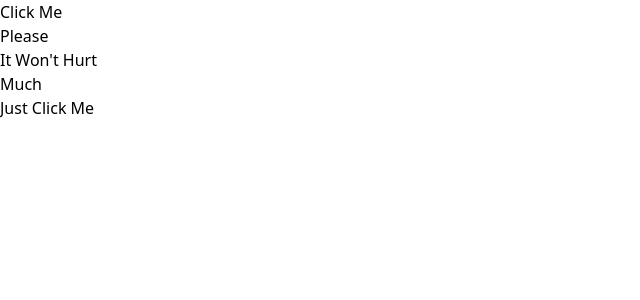
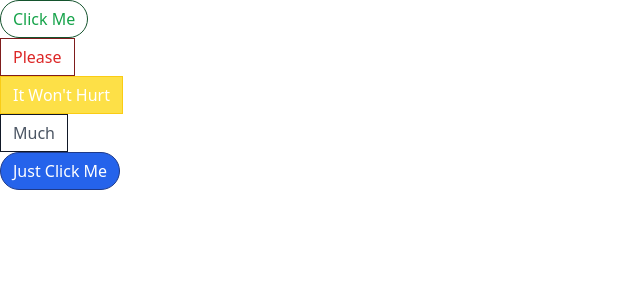
Before and after one commit to preston-bateman/comps, a React (Vite) app: page / in a window 1280 px wide. Shown: the top 300 px of the page, without its empty margins (0-640 px from the left). Built offline with nearby package versions, Linux system fonts and the light colour scheme.

Commit message:
fix of the css specificity error

```diff
--- a/package.json
+++ b/package.json
@@ -10,9 +10,12 @@
     "preview": "vite preview"
   },
   "dependencies": {
+    "classnames": "^2.5.1",
     "prop-types": "^15.8.1",
     "react": "18.3.1",
-    "react-dom": "18.3.1"
+    "react-dom": "18.3.1",
+    "react-icons": "4.6.0",
+    "tailwind-merge": "^3.0.1"
   },
   "devDependencies": {
     "@eslint/js": "9.17.0",
--- a/src/App.js
+++ b/src/App.js
@@ -1,4 +1,5 @@
 import Button from "./Button";
+import { GoBell } from 'react-icons/go';
 
 function App() {
   return (
@@ -16,7 +17,7 @@ function App() {
         <Button secondary outline>Much</Button>
       </div>
       <div>
-        <Button secondary rounded>Just Click Me</Button>
+        <Button primary rounded>Just Click Me</Button>
       </div>
     </div>
   );
--- a/src/Button.js
+++ b/src/Button.js
@@ -1,4 +1,6 @@
 import PropTypes from 'prop-types'
+import classnames from 'classnames'
+import { twMerge } from 'tailwind-merge'
 
 function Button({
     children,
@@ -10,8 +12,23 @@ function Button({
     outline,
     rounded
 }) {
+    const classes = classnames('px-3 py-1.5 border', {
+        'border-blue-900 bg-blue-600 text-white': primary,
+        'border-gray-900 bg-gray-600 text-white': secondary,
+        'border-green-900 bg-green-600 text-white': success,
+        'border-yellow-400 bg-yellow-300 text-white': warning,
+        'border-red-900 bg-red-600 text-white': danger,
+        'bg-white': outline,
+        'rounded-full': rounded,
+        '!text-blue-600': outline && primary,
+        '!text-gray-600': outline && secondary,
+        '!text-green-600': outline && success,
+        '!text-yellow-400': outline && warning,
+        '!text-red-600': outline && danger,
+    })
 
-    return <button >{ children }</button>
+
+    return <button className={classes}>{ children }</button>
 }
 
 Button.propTypes = {
```
Also changed, not shown: 1 other file (tests, documents, lock files or other folders).
